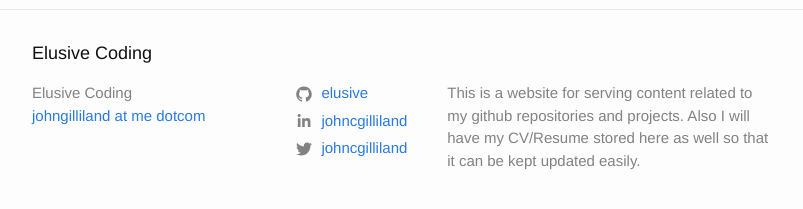
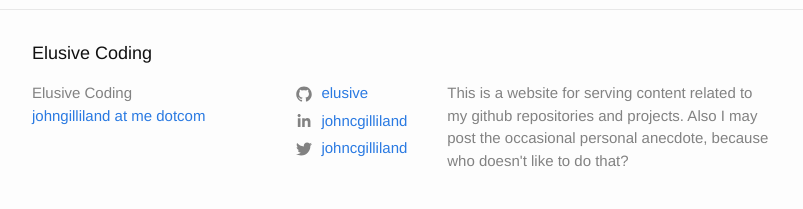
Before and after one commit to elusive/blog-jekyll, a Jekyll site: the page built from _posts/2019-04-28-shallow-vs-deep-copy-in-ruby.md, in a window 1280 px wide and 900 px high, scrolled down 3268 px. Shown: the part 668-877 px from the top of the window, without its empty margins (238-1041 px from the left). Built offline with Jekyll 4.4.1, drawn with Linux system fonts in a browser that asks for light colours.

Commit message:
Updating jekyll config with new theme.

```diff
--- a/_config.yml
+++ b/_config.yml
@@ -17,7 +17,7 @@
 email: johngilliland@me.com
 description: > # this means to ignore newlines until "baseurl:"
   This is a website for serving content related to my github repositories and projects.
-  Also I will have my CV/Resume stored here as well so that it can be kept updated easily.
+  Also I may post the occasional personal anecdote, because who doesn't like to do that?
 baseurl: "" # the subpath of your site, e.g. /blog
 url: "http://elusive.github.io" # the base hostname & protocol for your site, e.g. http://example.com
 
@@ -32,3 +32,5 @@
 exclude:
   - Gemfile
   - Gemfile.lock
+
+theme: jekyll-theme-minimal
```
